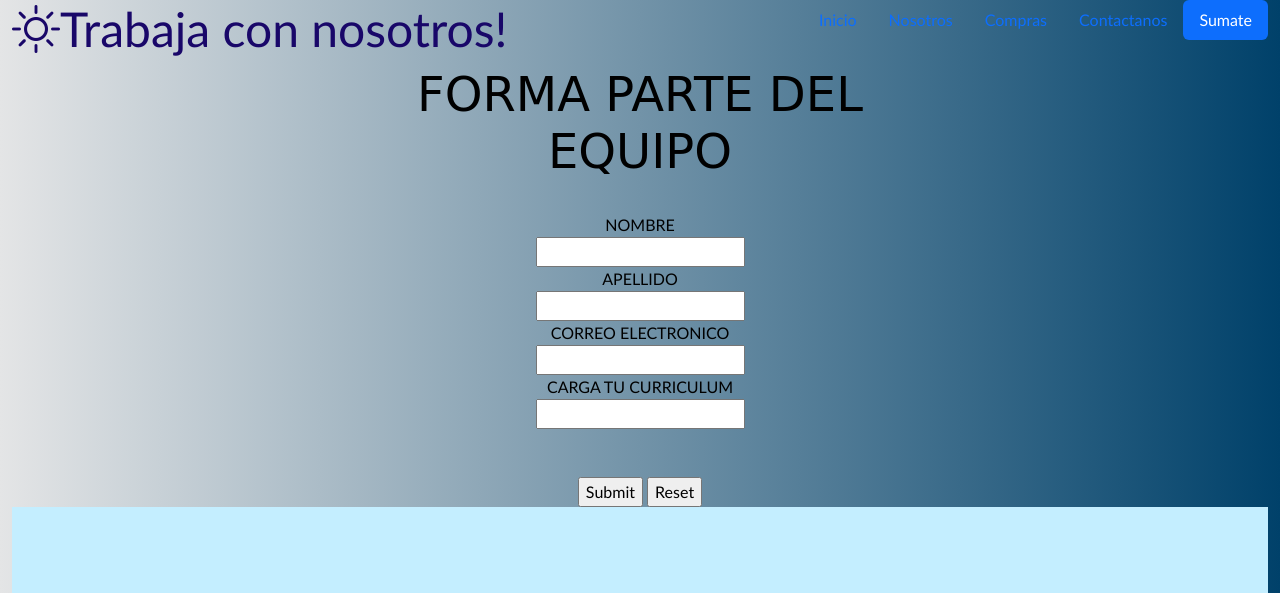
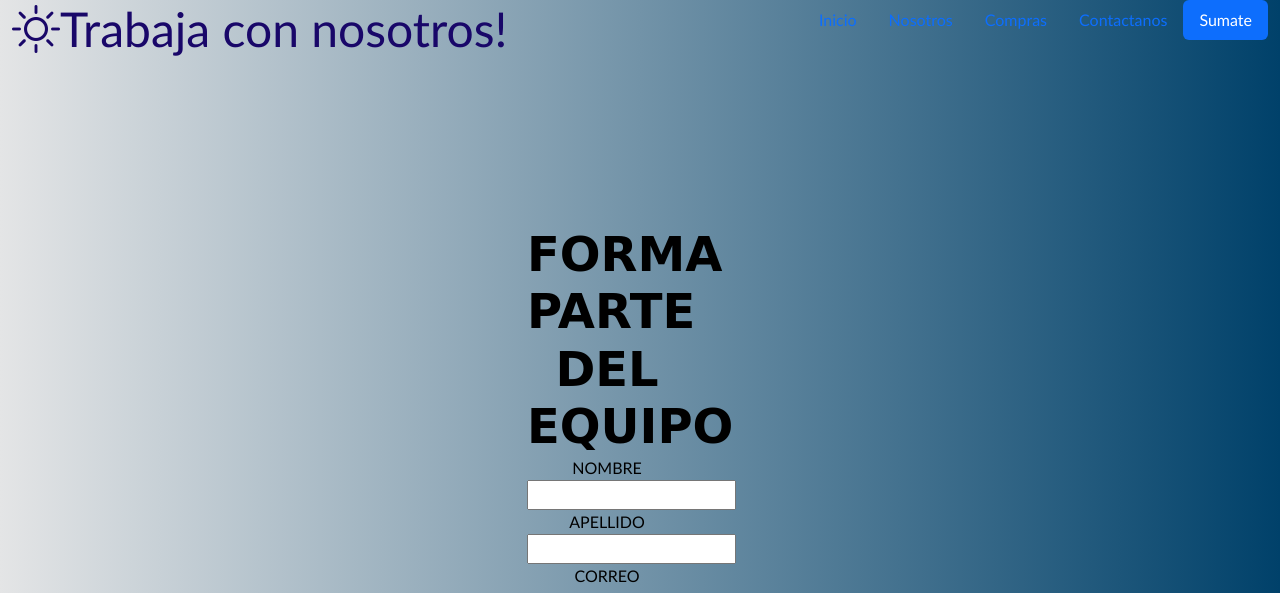
Before and after one commit to carolinaTineo/PF-Tineo, a plain HTML site: page sumate.html in a window 1280 px wide. Shown: the top 593 px of the page. Drawn offline with nearby package versions, Linux system fonts and the light colour scheme.

Commit message:
finalice

```diff
--- a/scss/_formularios.scss
+++ b/scss/_formularios.scss
@@ -35,3 +35,22 @@
 }
 
 }
+
+.for{
+    font-weight: 400;
+    justify-content: center;
+    width: 30rem;
+    padding: 10em;
+    text-align: center;
+
+    .tituloPrincipal{
+        text-align: center;
+        font-weight: bold;
+        margin: 0;
+        padding: 0%;
+    }
+
+
+
+
+}
--- a/sumate.html
+++ b/sumate.html
@@ -55,31 +55,33 @@
       <div class="row justify-content-center">
         <div class="col-lg-6 text-center">
 
-          <main></main>
+          <div class="for">
+
           <div class="fpe">
-            <h2>FORMA PARTE DEL EQUIPO</h2>
-            <br>
+            <h2 class="tituloPrincipal">FORMA PARTE DEL EQUIPO</h2>
+
             <form>
               <label for="">NOMBRE</label>
-              <br>
+
               <input type="text">
-              <br>
+
               <label for="">APELLIDO</label>
-              <br>
+
               <input type="text">
-              <br>
+
               <label for="">CORREO ELECTRONICO</label>
-              <br>
+
               <input type="email">
-              <br>
+
               <label for="">CARGA TU CURRICULUM</label>
-              <br>
+
               <input type="text">
-              <br><br><br>
+
               <input type="submit">
               <input type="reset">
             </form>
           </div>
+        </div>
         </div>
       </div>
 
```
Also changed, not shown: css/estilo.css, 1 other file.
